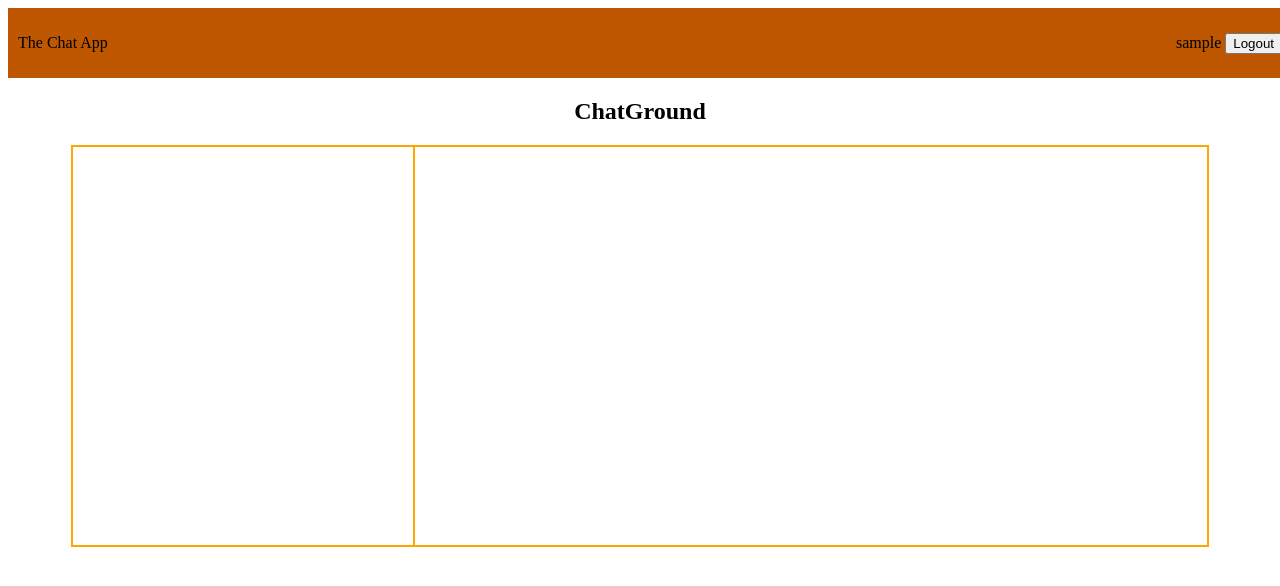
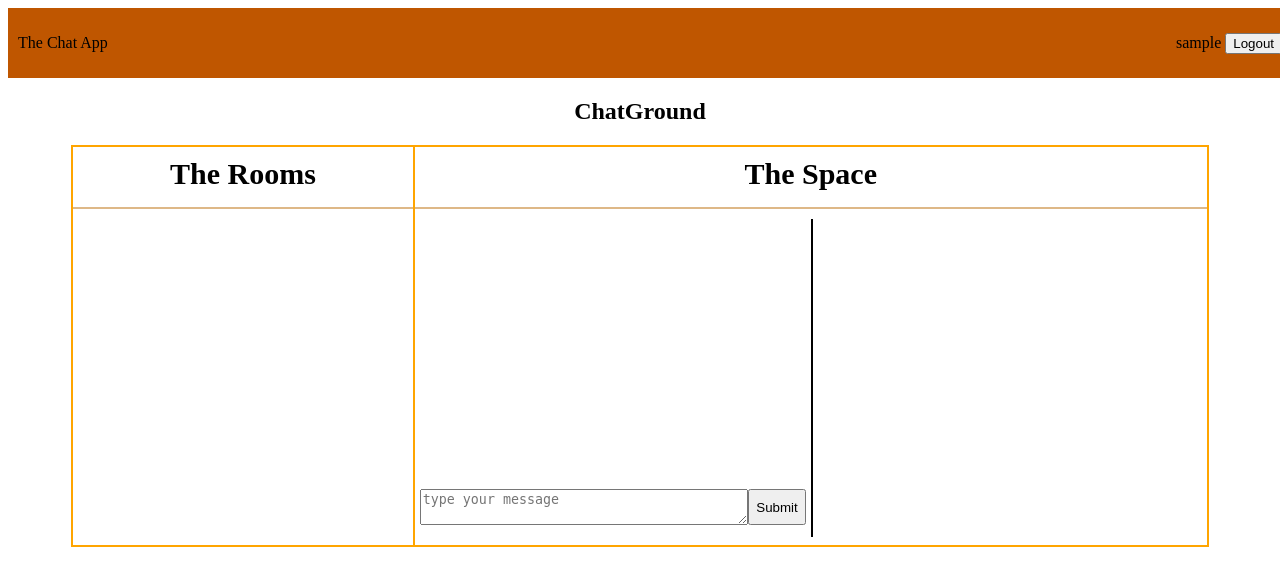
Before and after one commit to GiftLanga/chatapp, a Django app: page /chatGround/ in a window 1280 px wide. Shown: the top 586 px of the page. Run offline with Django 3.2, Linux system fonts and the light colour scheme; the visitor is signed in with stand-in values (Sample User, id 1); data that the repository does not hold is empty.

Commit message:
styled the chatground

```diff
--- a/chatApp/chatGroundApp/views.py
+++ b/chatApp/chatGroundApp/views.py
@@ -1,11 +1,15 @@
 from django.shortcuts import render, redirect
+from .models import Room
 
 # Create your views here.
 def chatGroundHome(request):
   if request.user.is_authenticated:
+    rooms = Room.objects.all()
     my_dict = {
-      "username": request.user.username
+      "username": request.user.username,
+      "rooms": rooms,
     }
+
     return render(request, 'chatGround/chatGround.html', context=my_dict)
   else:
     return redirect('/')
--- a/chatApp/static/css/chatGround.css
+++ b/chatApp/static/css/chatGround.css
@@ -15,12 +15,72 @@
   min-height: 400px;
 }
 
-.chatground-users {
+.chatground-rooms {
   width: 30%;
   border: 1px solid orange;
+}
+
+.chatground-room-list {
+  display: flex;
+  justify-content: center;
+  flex-wrap: wrap;
+}
+
+.chatground-room-list > div {
+  font-size: 20px;
+  border-radius: 50px;
+  box-shadow: burlywood 0 0 10px 1px;
+  min-height: 50px;
+  display: flex;
+  justify-content: center;
+  align-items: center;
+  width: 90%;
+  margin: 7px 0;
+  cursor: pointer;
+}
+
+.chatground-rooms-title {
+  font-size: 30px;
+  font-weight: 600;
+  text-align: center;
+  padding: 10px 0;
+  border-bottom: 2px solid burlywood;
+  margin-bottom: 10px;
+  height: 40px;
 }
 
 .chatground-space {
   width: 70%;
   border: 1px solid orange;
 }
+
+.chatground-space-sections {
+  width: 100%;
+  height: calc(100% - 80px);
+  display: flex;
+}
+
+.chatground-space-chat-section {
+  width: 50%;
+  border-right: 1px solid;
+}
+
+.chatground-space-room-users-section {
+  width: 45%;
+  border-left: 1px solid;
+}
+
+.chatground-space-messages {
+  height: 85%;
+}
+
+.chatground-space-form > form {
+  height: 15%;
+  display: flex;
+  padding: 0 5px;
+  justify-content: center;
+}
+
+.chatground-space-form > form > textarea {
+  width: 100%;
+}
--- a/chatApp/templates/chatGround/chatGround.html
+++ b/chatApp/templates/chatGround/chatGround.html
@@ -16,13 +16,33 @@
 <div class="chatground-container">
   <h2>ChatGround</h2>
   <div class="chatground-body">
-    <div class="chatground-users">
-      {% block availableUsers%}
-      {% endblock %}
+    <div class="chatground-rooms">
+      <!--{% block availableUsers%}
+      {% endblock %}-->
+      <div class="chatground-rooms-title">The Rooms </div>
+      <div class="chatground-room-list">
+        {% for room in rooms %}
+            <div> {{room.name}} </div>
+        {% endfor %}
+      </div>
     </div>
     <div class="chatground-space">
-      {% block chatSpace%}
-      {% endblock %}
+      <div class="chatground-rooms-title">The Space </div>
+      <div class="chatground-space-sections">
+        <div class="chatground-space-chat-section">
+            <div class="chatground-space-messages">
+
+            </div>
+            <div class="chatground-space-form">
+              <form>
+                <textarea placeholder="type your message"></textarea>
+                <input type="submit" />
+              </form>
+            </div>
+        </div>
+        <div class="chatground-space-room-users-section">
+        </div>
+      </div>
     </div>
   </div>
 </div>
```
